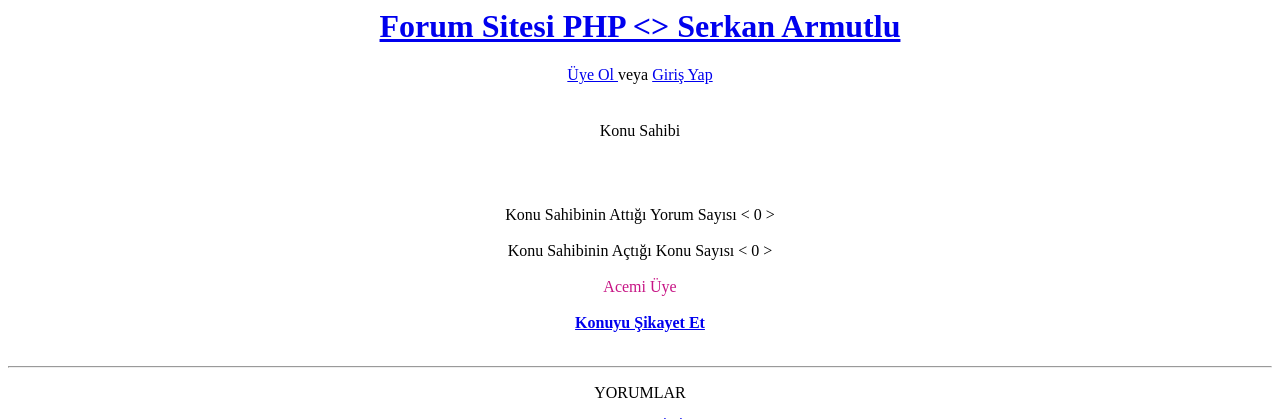
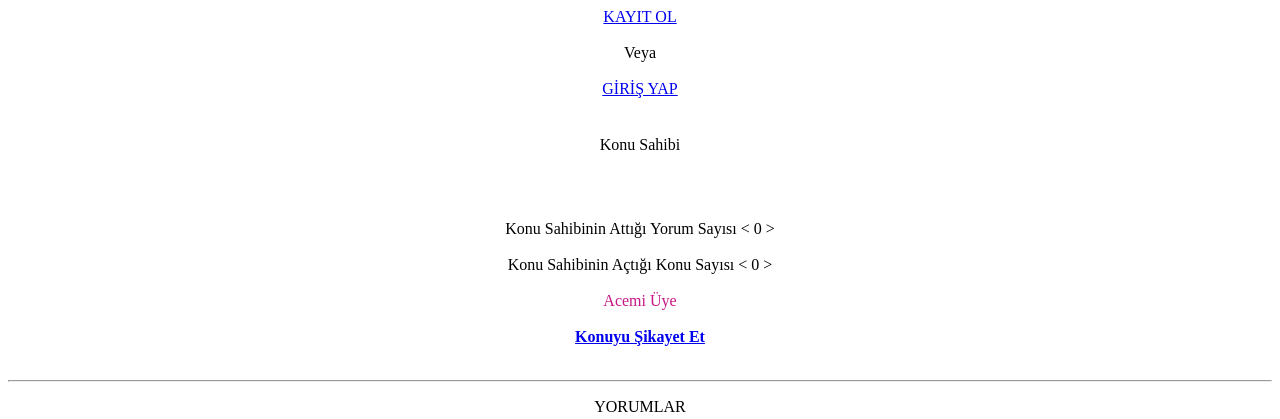
Before and after one commit to SPHagen/Forum_Sitesi.remake.php, a PHP site: page /konu.php?link=1 in a window 1280 px wide. Shown: the top 419 px of the page. Run offline with PHP 8.4, Linux system fonts and the light colour scheme; data that the repository does not hold is empty.

Commit message:
ust_bilgi.php <> Güncelleme
Üst bilgi kısmı düzenlendi.

```diff
--- a/ust_bilgi.php
+++ b/ust_bilgi.php
@@ -1,13 +1,11 @@
-<a href = "index.php"> <h1> Forum Sitesi PHP <> Serkan Armutlu </h1> </a>
-
 <?php
 if (@$_SESSION['uye_id'])
 {
-    echo '<a href = "profil.php?kadi='.@$_SESSION["uye_kadi"].'">Profilime Git</a>
-    <a href = "uyelik.php?p=cikis"> Çıkış Yap </a>';
+    echo '<a href = "profil.php?kadi='.@$_SESSION["uye_kadi"].'"><font face="Cascadia Code" >Profilime Git</font></a>
+    <a href = "uyelik.php?p=cikis">Oturumu Sonlandır</a>';
 }
 else
 {
-    echo '<a href = "uyelik.php?p=kayit"> Üye Ol </a> veya <a href = "uyelik.php"> Giriş Yap </a>';
+    echo '<a href = "uyelik.php?p=kayit" class="KayitOl"><font face="Cascadia Code" >KAYIT OL</font></a><br><br>Veya<br><br><a href = "uyelik.php">GİRİŞ YAP</a>';
 }
 ?>
```
